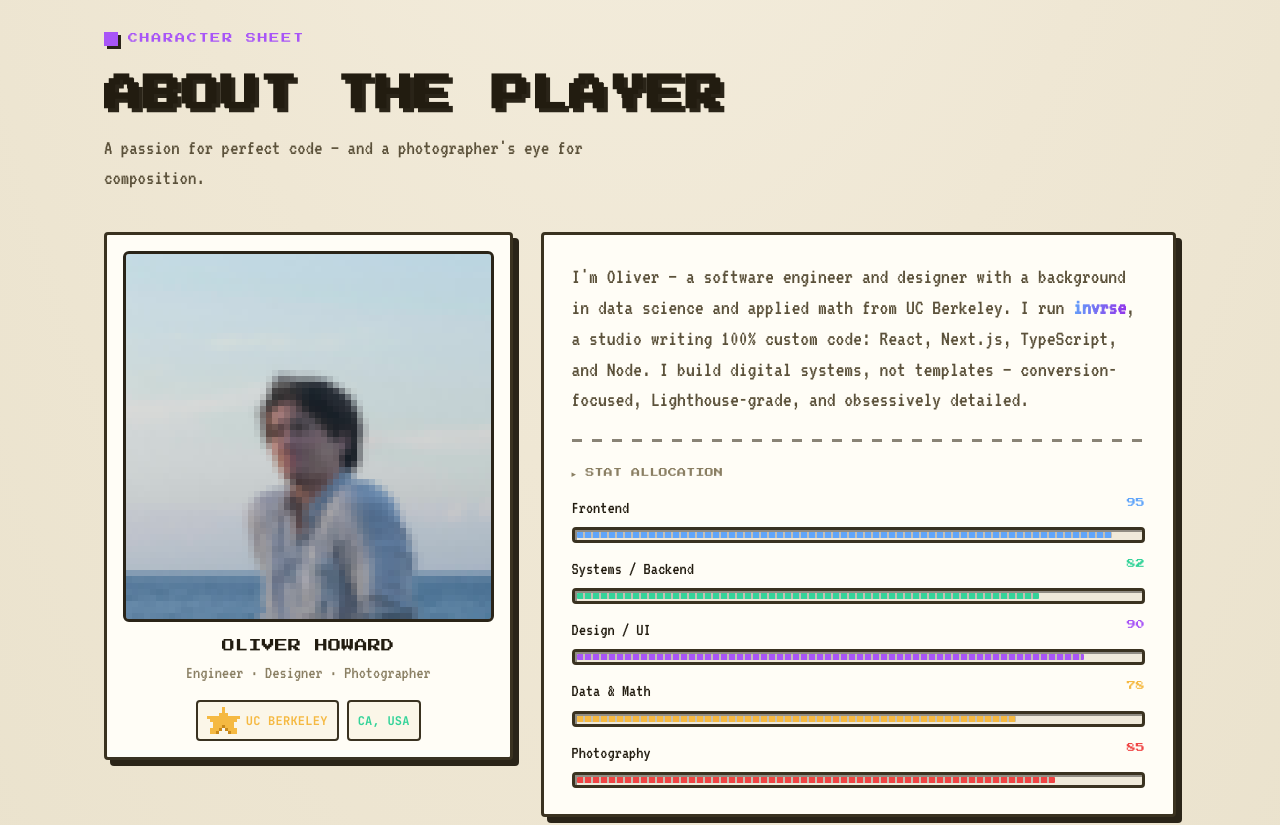
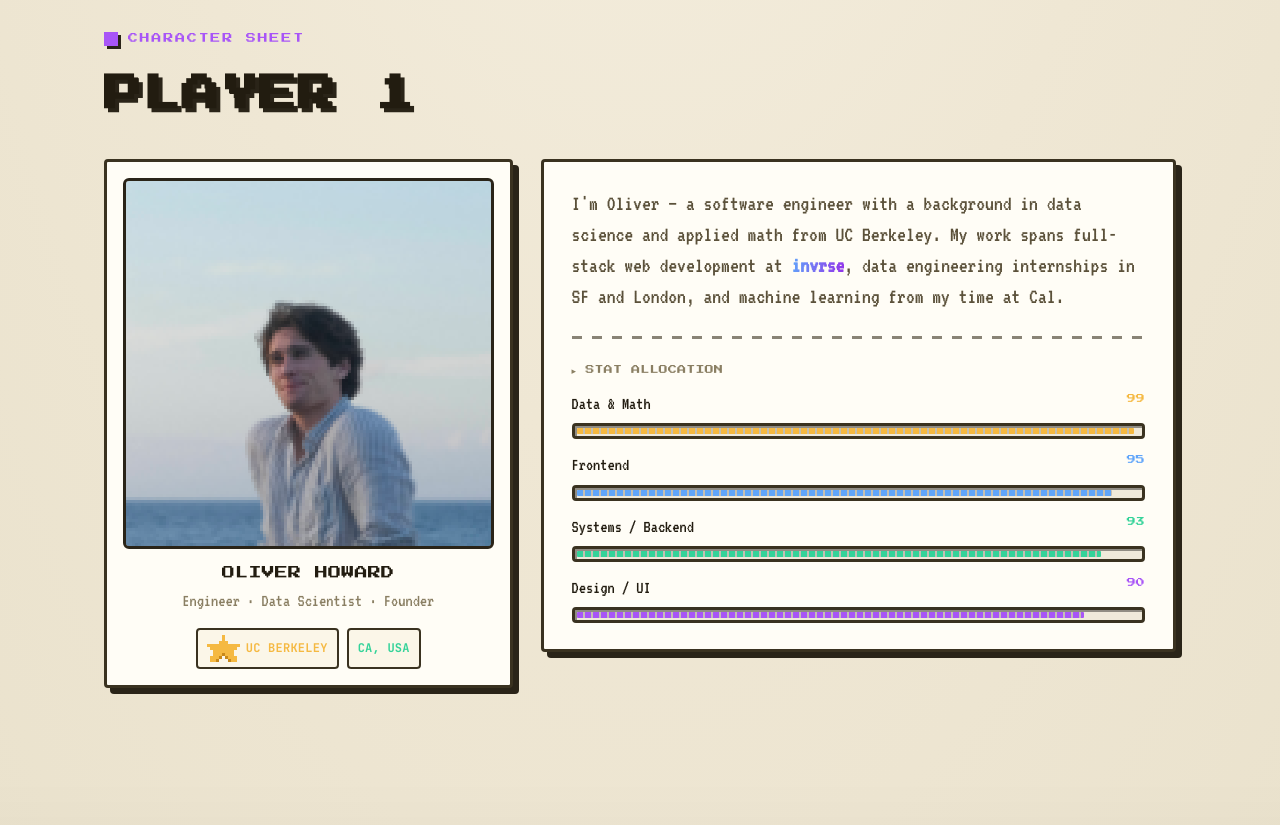
Before and after one commit to oliver-howard/portfolio, a React (Vite) app: page / in a window 1280 px wide. Shown: the part 1120-1945 px from the top of the page. Built offline with nearby package versions, Linux system fonts and the light colour scheme.

Commit message:
chore: update info in about section

```diff
--- a/src/components/About.tsx
+++ b/src/components/About.tsx
@@ -5,11 +5,10 @@ import { Sprite } from "./Sprite";
 import oliverImg from "../assets/oliver.jpeg";
 
 const STATS: [string, number, string][] = [
+  ["Data & Math", 99, "var(--coin)"],
   ["Frontend", 95, "var(--chip)"],
-  ["Systems / Backend", 82, "var(--xp)"],
+  ["Systems / Backend", 93, "var(--xp)"],
   ["Design / UI", 90, "#a855f7"],
-  ["Data & Math", 78, "var(--coin)"],
-  ["Photography", 85, "var(--heart)"],
 ];
 
 function PixelImage({ src, res = 56 }: { src: string; res?: number }) {
@@ -47,9 +46,9 @@ export function About() {
       <div className="wrap">
         <SectionHead
           tag="Character Sheet"
-          title="ABOUT THE PLAYER"
+          title="PLAYER 1"
           accent="#a855f7"
-          sub="A passion for perfect code — and a photographer's eye for composition."
+          sub=""
         />
         <div
           className="about-grid"
@@ -64,7 +63,7 @@ export function About() {
           <Reveal>
             <div className="pcard" style={{ padding: 16 }}>
               <div className="screen" style={{ borderRadius: 6, overflow: "hidden", aspectRatio: "1/1" }}>
-                <PixelImage src={oliverImg} res={60} />
+                <PixelImage src={oliverImg} res={120} />
               </div>
               <div style={{ marginTop: 14, textAlign: "center" }}>
                 <div className="hud" style={{ fontSize: 13, color: "var(--ink)" }}>
@@ -74,7 +73,7 @@ export function About() {
                   className="pixel-body"
                   style={{ fontSize: 18, color: "var(--ink-3)", marginTop: 6 }}
                 >
-                  Engineer · Designer · Photographer
+                  Engineer · Data Scientist · Founder
                 </div>
                 <div
                   style={{
@@ -100,14 +99,11 @@ export function About() {
           <Reveal delay={0.1}>
             <div className="pcard" style={{ padding: "26px 28px" }}>
               <p className="pixel-body" style={{ fontSize: 22, margin: 0 }}>
-                I'm Oliver — a software engineer and designer with a background in data science and
-                applied math from UC Berkeley. I run{" "}
+                I'm Oliver — a software engineer with a background in data science and applied math from UC Berkeley. My work spans full-stack web development at {" "}
                 <span className="grad" style={{ fontWeight: 700 }}>
                   invrse
                 </span>
-                , a studio writing 100% custom code: React, Next.js, TypeScript, and Node. I build
-                digital systems, not templates — conversion-focused, Lighthouse-grade, and
-                obsessively detailed.
+                , data engineering internships in SF and London, and machine learning from my time at Cal.
               </p>
               <div
                 style={{
```
